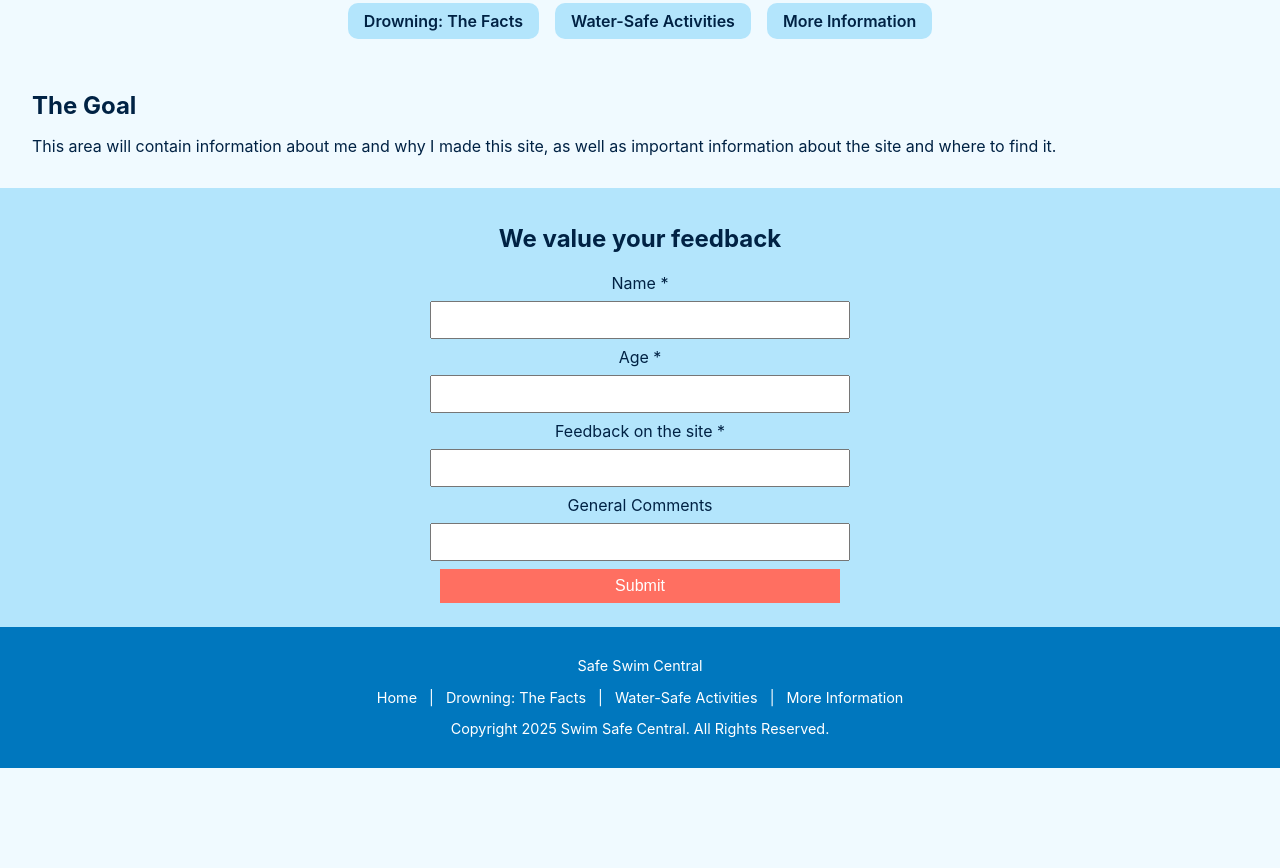
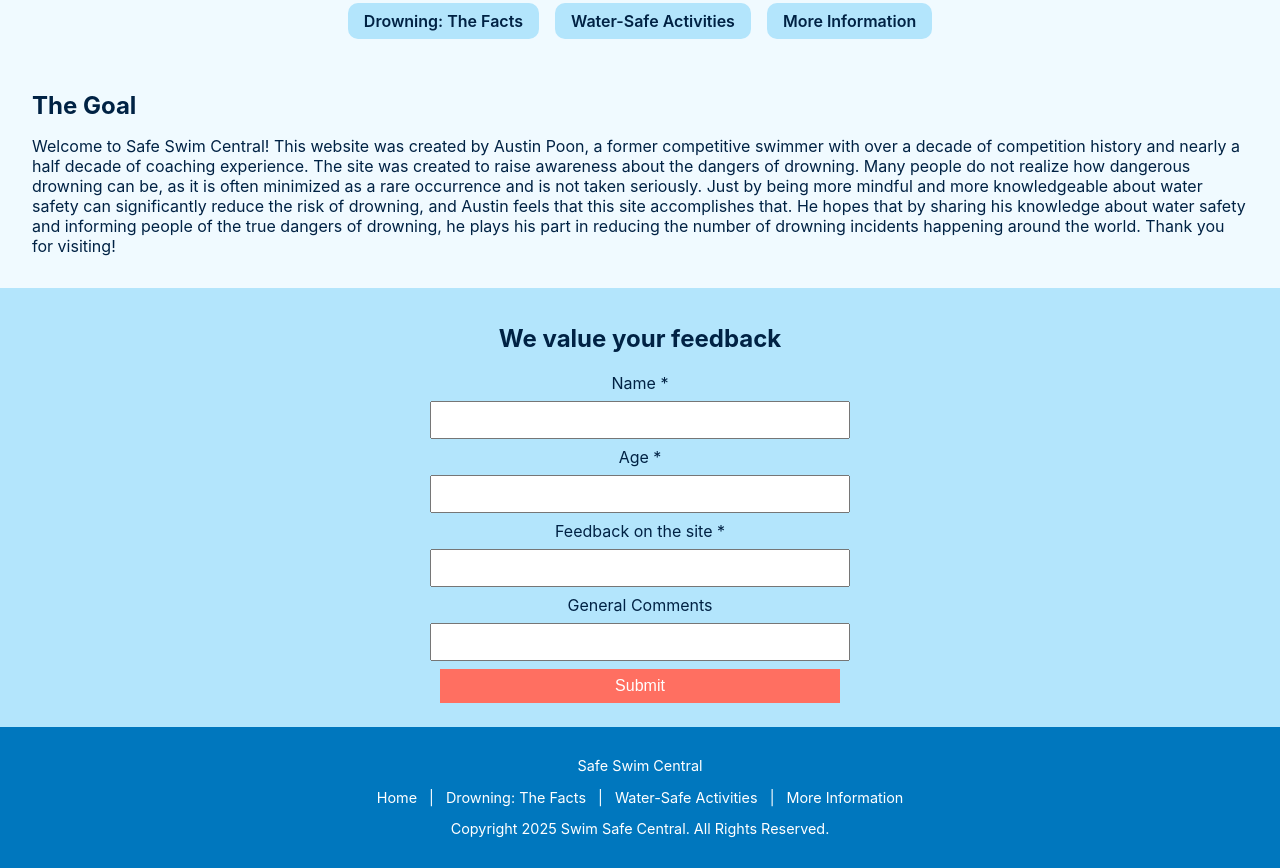
Before and after one commit to sunkenops/sunkenops.github.io, a plain HTML site: page index.html in a window 1280 px wide. Shown: the part 848-1716 px from the top of the page. Before the commit the page ends 1616 px from the top, so only its background shows below. Drawn offline with Linux system fonts and the light colour scheme.

Commit message:
Updated index.html
Switched out placeholder text in "The Goal" section with actual text

```diff
--- a/index.html
+++ b/index.html
@@ -24,7 +24,7 @@
 
     <section class="goal">
       <h2>The Goal</h2>
-      <p>This area will contain information about me and why I made this site, as well as important information about the site and where to find it.</p>
+      <p>Welcome to Safe Swim Central! This website was created by Austin Poon, a former competitive swimmer with over a decade of competition history and nearly a half decade of coaching experience. The site was created to raise awareness about the dangers of drowning. Many people do not realize how dangerous drowning can be, as it is often minimized as a rare occurrence and is not taken seriously. Just by being more mindful and more knowledgeable about water safety can significantly reduce the risk of drowning, and Austin feels that this site accomplishes that. He hopes that by sharing his knowledge about water safety and informing people of the true dangers of drowning, he plays his part in reducing the number of drowning incidents happening around the world. Thank you for visiting!</p>
     </section>
 
     <section class="survey">
```
